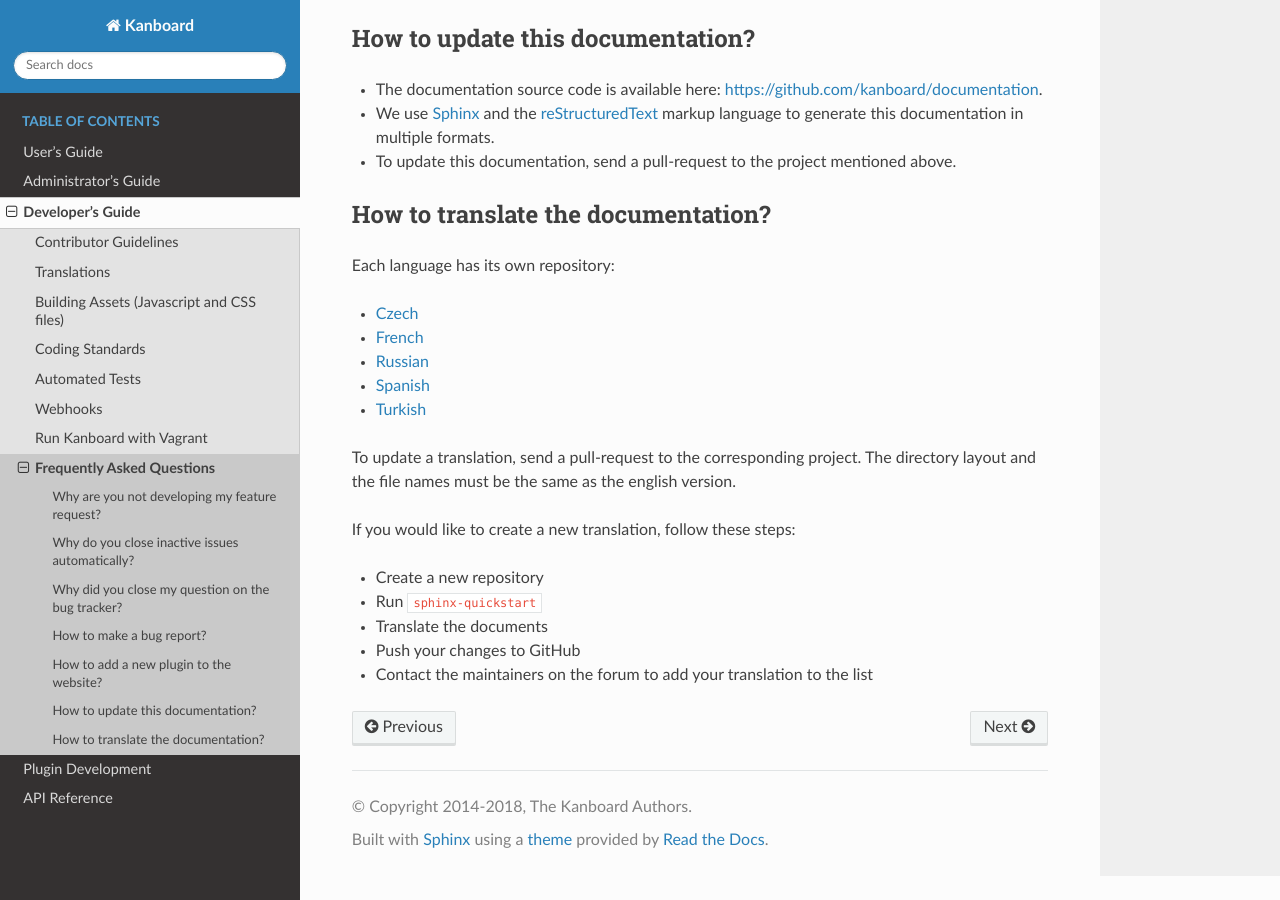
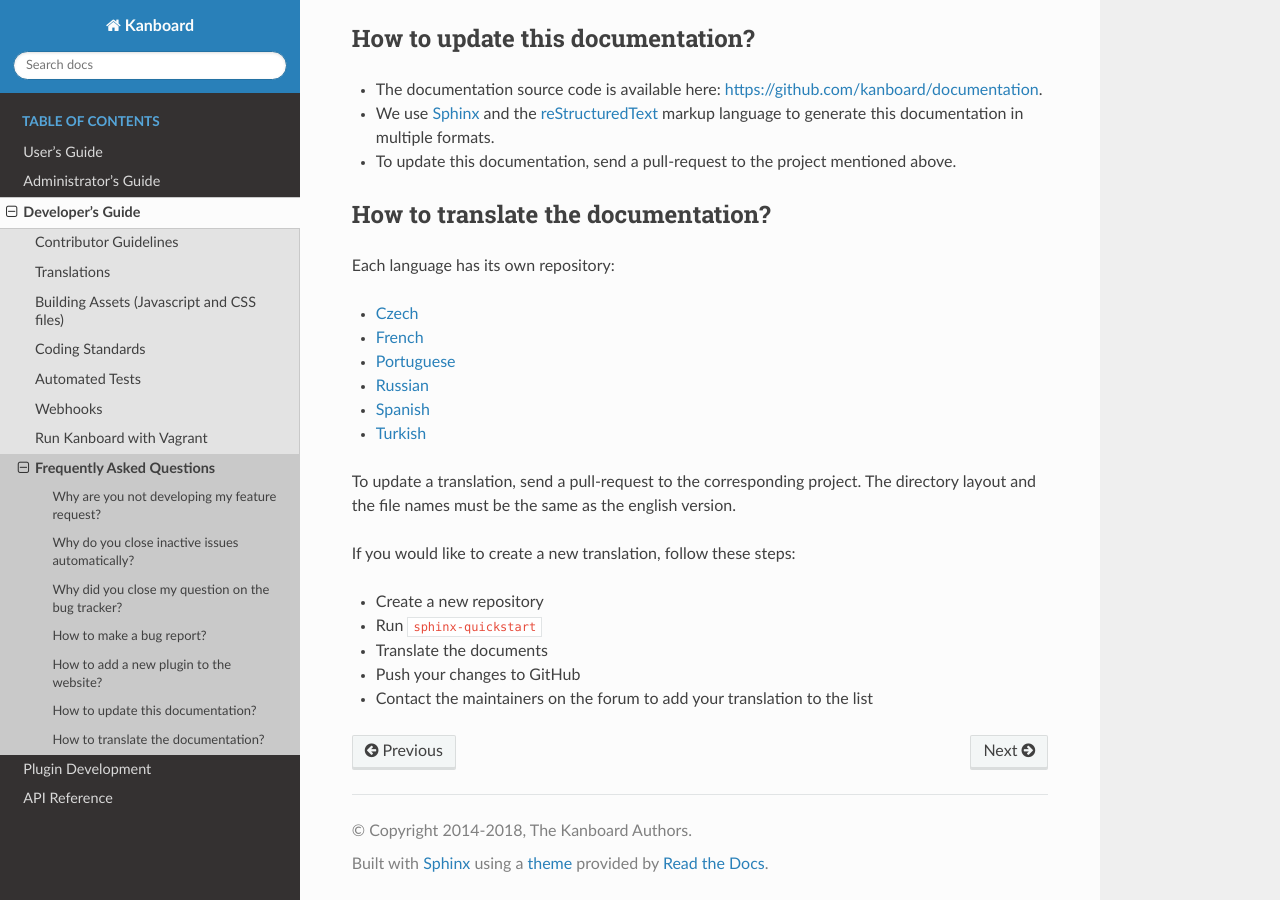
Before and after one commit to kanboard/documentation, a Sphinx documentation site: the page built from source/developer_guide/faq.rst, in a window 1280 px wide and 900 px high, scrolled down 1575 px. Built offline with Sphinx 7.4.7 and the Read the Docs theme 2.0.0, drawn with Linux system fonts in a browser that asks for light colours.

Commit message:
Add link to Portuguese docs

```diff
--- a/source/developer_guide/faq.rst
+++ b/source/developer_guide/faq.rst
@@ -71,6 +71,7 @@ Each language has its own repository:
 
 - `Czech <https://github.com/kanboard/documentation-cz>`_
 - `French <https://github.com/kanboard/documentation-fr>`_
+- `Portuguese <https://github.com/kanboard/documentation-pt>`_
 - `Russian <https://github.com/kanboard/documentation-ru>`_
 - `Spanish <https://github.com/kanboard/documentation-es>`_
 - `Turkish <https://github.com/kanboard/documentation-tr>`_
```
